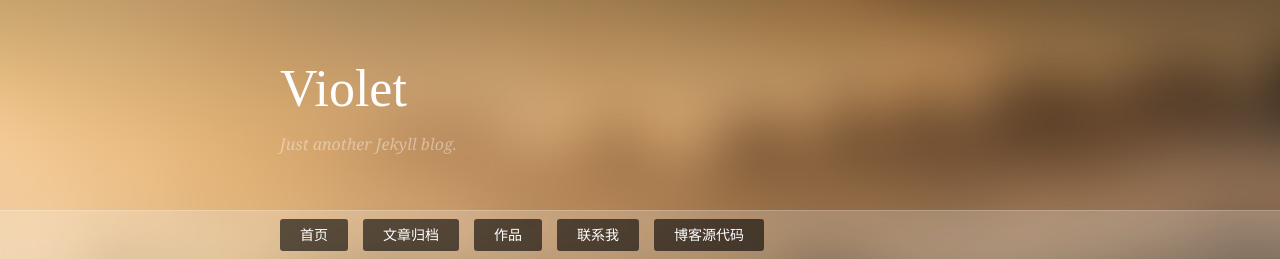
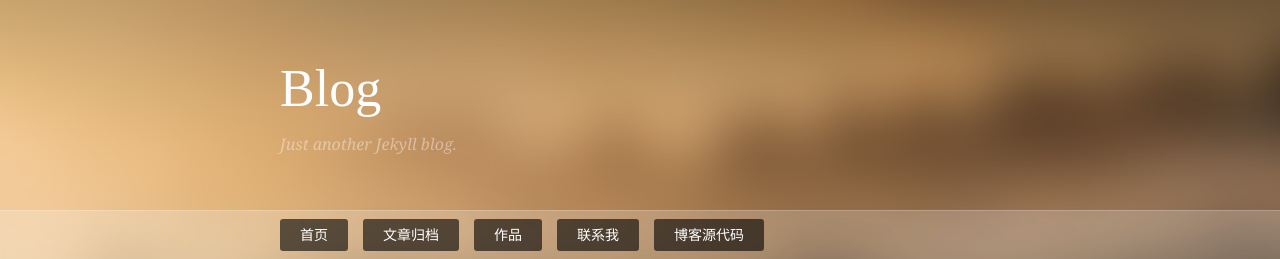
Before and after one commit to pizn/pizn.github.com, a Jekyll site: the page built from index.html, in a window 1280 px wide and 900 px high. Shown: the top 259 px of the window. Built offline with Jekyll 4.4.1, drawn with Linux system fonts in a browser that asks for light colours; nearby versions of some CDN libraries; some web fonts are replaced; the list of posts is cut into pages by our own code.

Commit message:
Update _config.yml

```diff
--- a/_config.yml
+++ b/_config.yml
@@ -39,7 +39,7 @@ timezone:      null
 
 
 #站点基础配置
-title: Violet
+title: Blog
 subTitle: Just another Jekyll blog.
 description: 这是 PIZn 的又一个博客，它是基于 Jekyll 搭建起来的。在这里，不仅仅是用来快速记录工作，学习，生活的一点一滴的地方，更是 PIZn 对 Jekyll 的学习和使用的一次有意义的实践。
 url:  http://YaoYiX.github.io/
```
